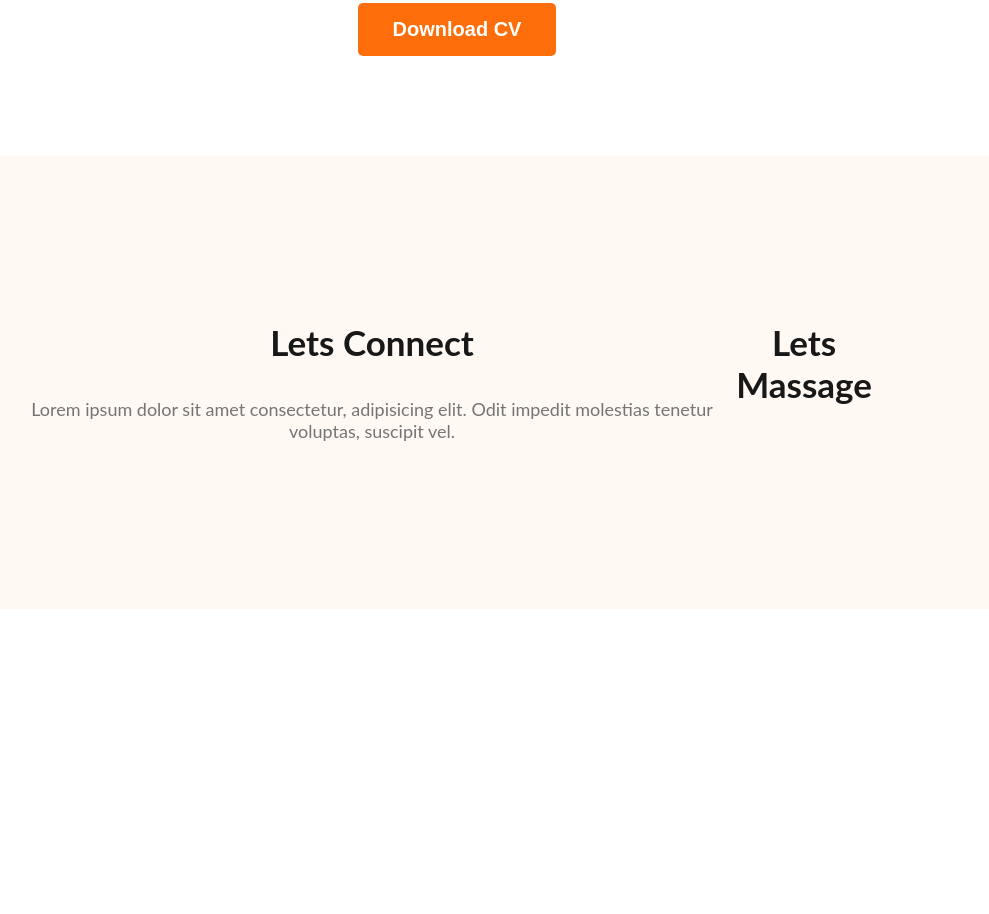
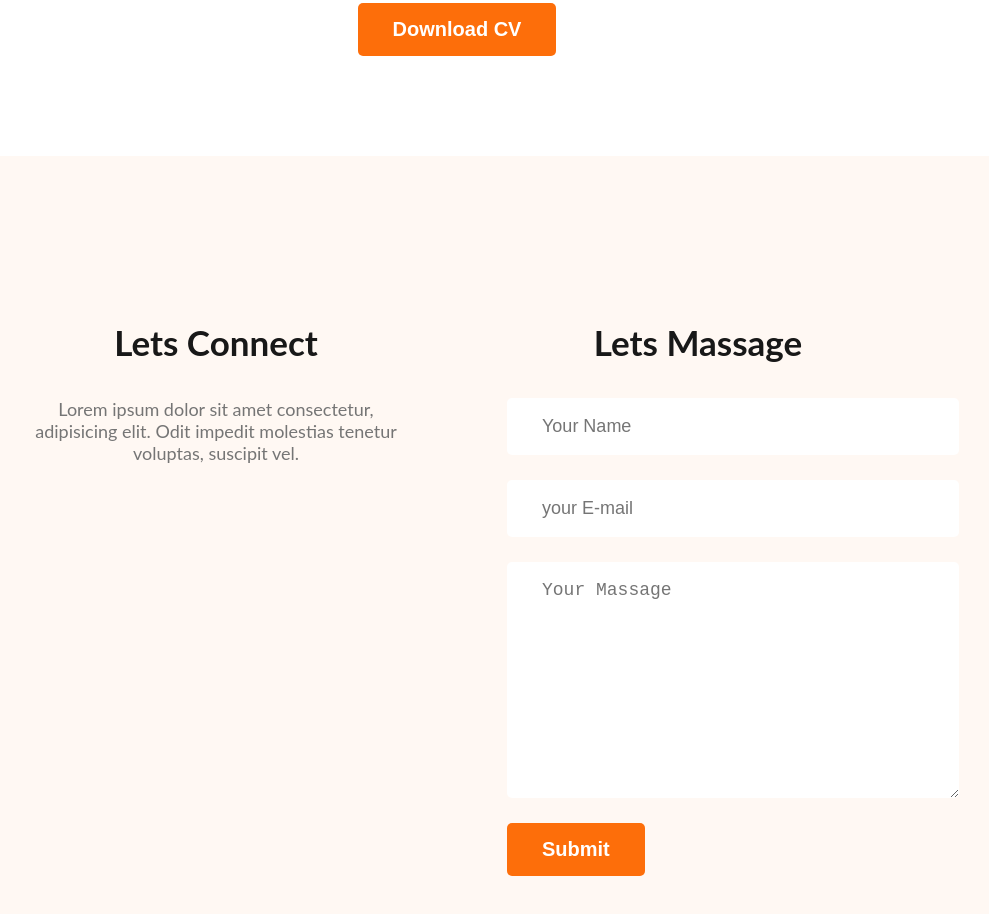
Before and after one commit to jakir101/web-portfolio, a plain HTML site: page index.html in a window 1280 px wide. Shown: the part 2853-3767 px from the top of the page, without its empty margins (183-1172 px from the left). Before the commit the page ends 3470 px from the top, so only its background shows below. Drawn offline with Linux system fonts and the light colour scheme.

Commit message:
finished the footer section

```diff
--- a/index.html
+++ b/index.html
@@ -169,6 +169,12 @@
         </div>
         <div class="footer-column">
             <h3 class="section-title">Lets Massage</h3>
+            <form class="contact" action="">
+                <input type="text" placeholder="Your Name">
+                <input type="email" name="" id="" placeholder="your E-mail">
+                <textarea name="" id="" cols="30" rows="10" placeholder="Your Massage"></textarea>
+                <input class="btn-primary" type="submit" value="Submit">
+            </form>
         </div>
     </footer>
 </body>
--- a/styles/portfolio.css
+++ b/styles/portfolio.css
@@ -162,4 +162,18 @@ footer{
     background-color: #FFF8F3;
     padding: 130px 200px;
     margin-top: 100px;
+    gap: 100px;
 }
+.footer-column{
+    width: 50%;
+}
+.contact input[type="text"], input[type="email"], textarea{
+    display: block;
+    margin-bottom: 25px;
+    padding: 18px 35px;color: #757575;
+    font-size: 18px;
+    border-radius: 5px;
+    background: white;
+    border: 0;
+    width: 100%;
+}
```
